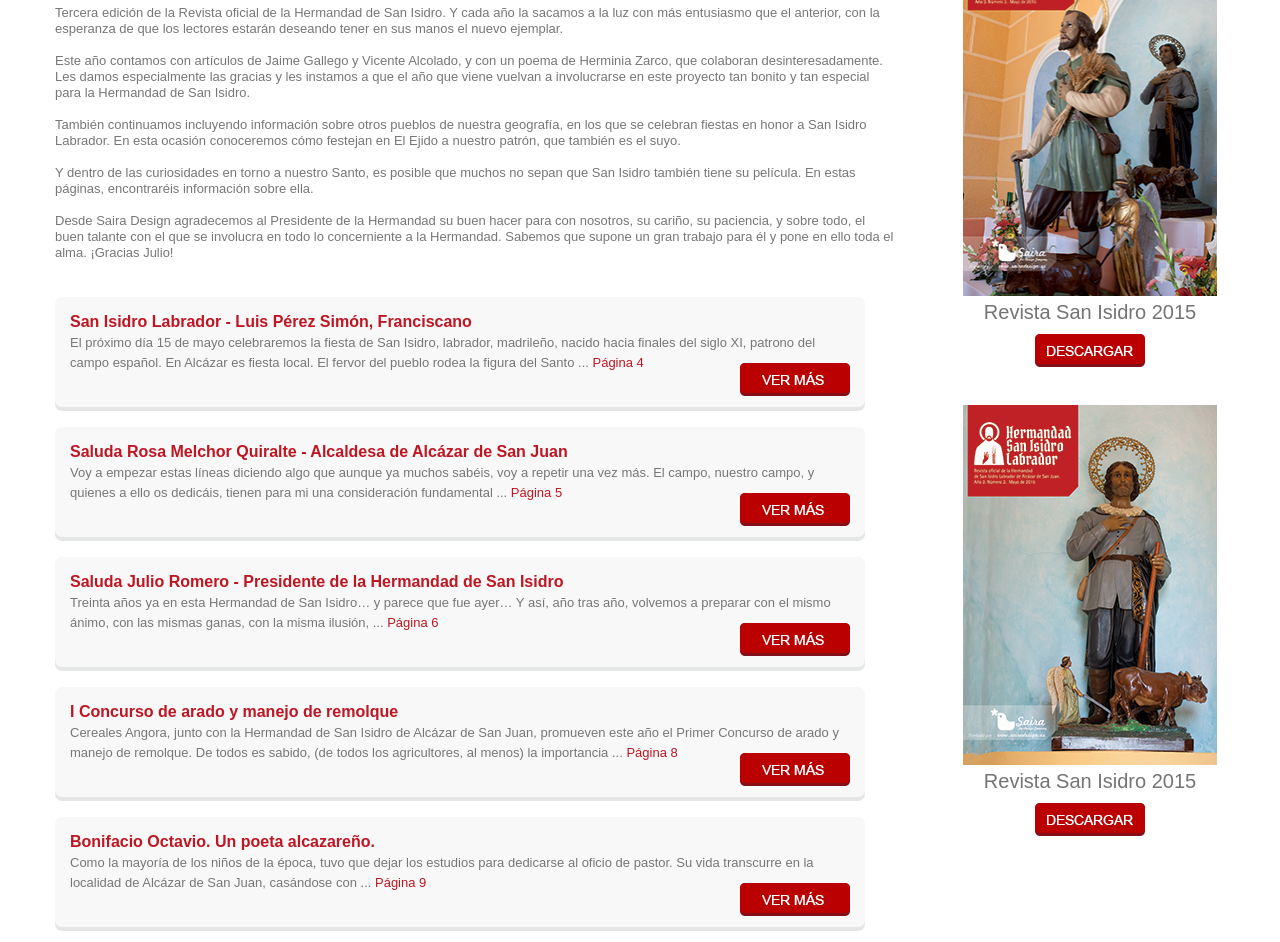
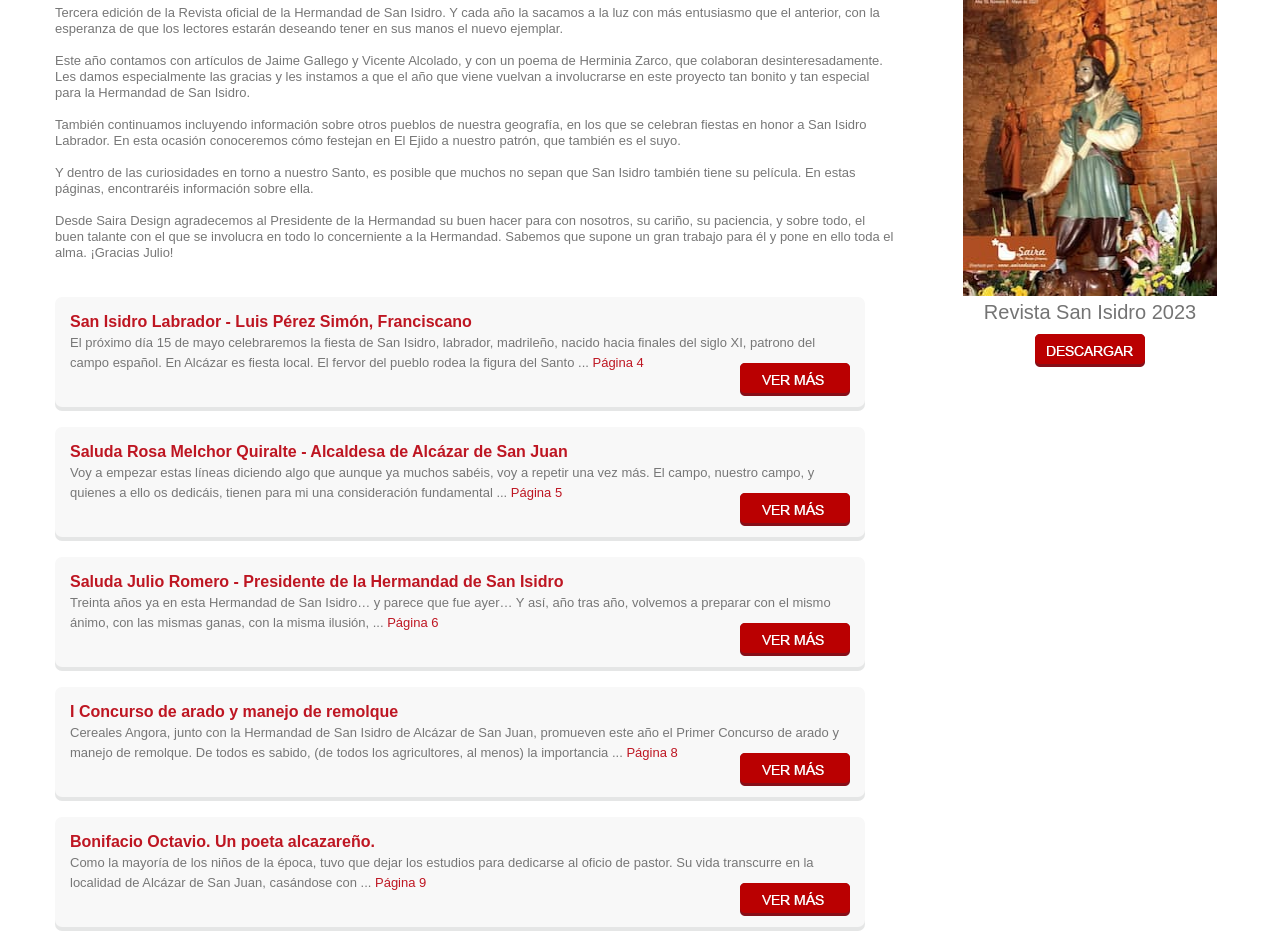
Before and after one commit to hdadsanisidroalcazar/web-antigua, a plain HTML site: page paginas/revista.html in a window 1280 px wide. Shown: the part 204-1146 px from the top of the page. Drawn offline with Linux system fonts and the light colour scheme.

Commit message:
update magazine

```diff
--- a/paginas/revista.html
+++ b/paginas/revista.html
@@ -408,18 +408,10 @@ el año 1963. Una agricultura ...
 </td>
     <td width="60px"></td>
     <td valign="top" id="revista">
-    <img src="../imagenes/revista/portada-2016.jpg" width="254" height="360" alt="Revista Oficial de la Hermandad de San Isidro Labrador de Alcázar de San Juan"><br>
-Revista San Isidro 2015
+    <img src="../imagenes/revista/portada01.jpg" width="254" height="360" alt="Revista Oficial de la Hermandad de San Isidro Labrador de Alcázar de San Juan"><br>
+Revista San Isidro 2023
 <br>
 <a href="https://issuu.com/sairadesign/docs/revista_hermandad_de_san_isidro_2023" target="_blank"><img src="../imagenes/comun/boton_descargar.png" width="110" height="33" alt="Descargar la Revista de la Hermandad de San Isidro"></a>
-<br>
-<br>
-
-
-<img src="../imagenes/revista/portada-2015.jpg" width="254" height="360" alt="Revista Oficial de la Hermandad de San Isidro Labrador de Alcázar de San Juan"><br>
-Revista San Isidro 2015
-<br>
-<a href="http://issuu.com/sairadesign/docs/revista_hermandad_de_san_isidro_201" target="_blank"><img src="../imagenes/comun/boton_descargar.png" width="110" height="33" alt="Descargar la Revista de la Hermandad de San Isidro"></a>
     </td>
   </tr>
 </table>
```
